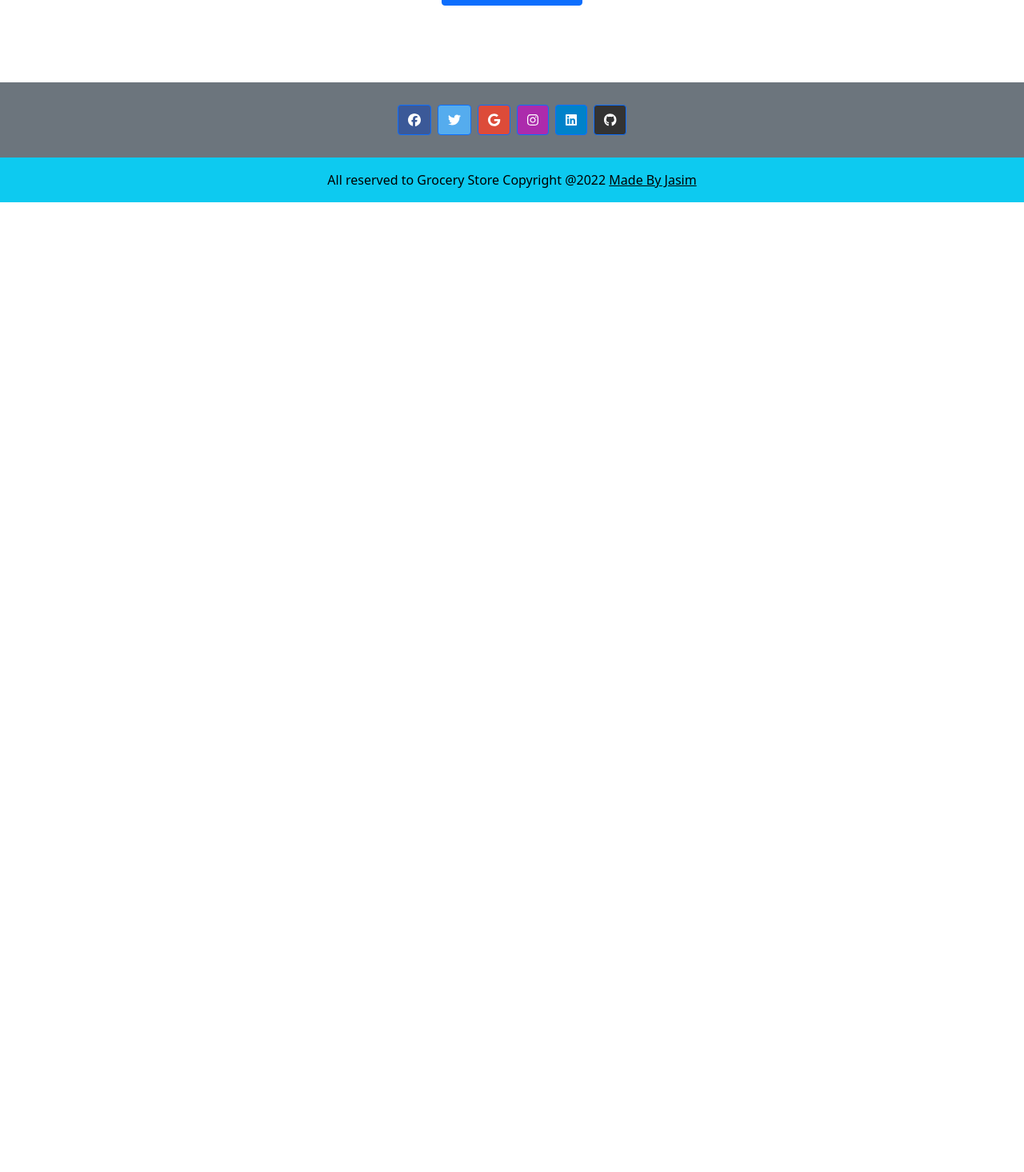
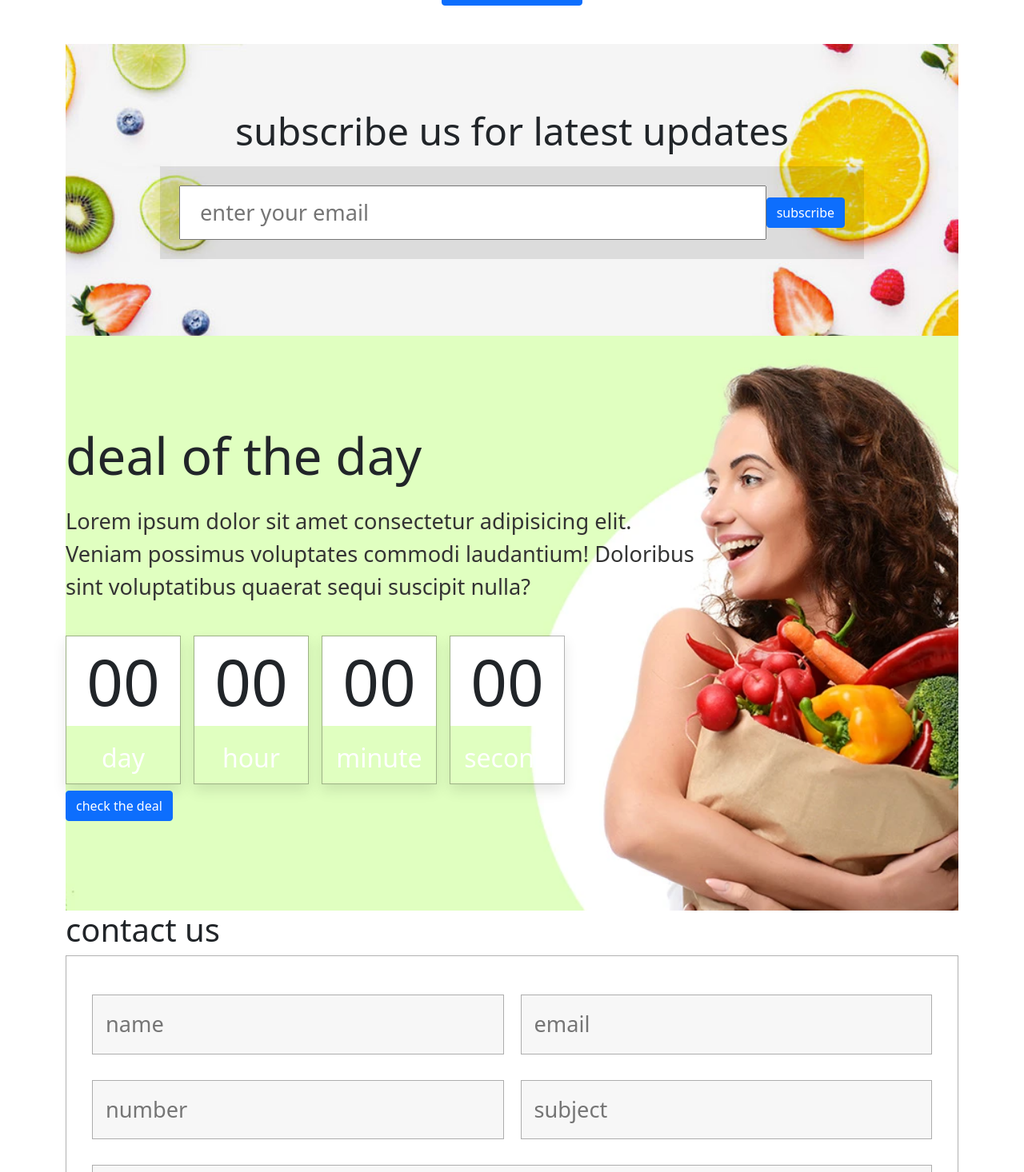
Before and after one commit to jasim-164/Grocery-Store-ClientSide-MERN, a React (Create React App) app: page / in a window 1280 px wide. Shown: the part 264-1730 px from the top of the page at 80% size. Before the commit the page ends 800 px from the top, so only its background shows below. Built offline with nearby package versions, Linux system fonts and the light colour scheme; no server answers.

Commit message:
Extra section added

```diff
--- /dev/null
+++ b/src/componennts/Home/ContactSection/ContactSection.css
@@ -0,0 +1,27 @@
+.contact Form{
+    text-align: center;
+    padding:2rem;
+    border:.1rem solid rgba(0,0,0,.3);
+  }
+
+  .contact Form .inputBox{
+    display: flex;
+    justify-content: space-between;
+    flex-wrap: wrap;
+  }
+
+  .contact Form .inputBox input, .contact Form textarea{
+    padding:1rem;
+    font-size: 1.7rem;
+    background:#f7f7f7;
+    text-transform: none;
+    margin:1rem 0;
+    border:.1rem solid rgba(0,0,0,.3);
+    width: 49%;
+  }
+
+  .contact Form textarea{
+    height: 20rem;
+    resize: none;
+    width: 100%;
+  }
--- /dev/null
+++ b/src/componennts/Home/ContactSection/ContactSection.js
@@ -0,0 +1,36 @@
+import React from 'react';
+import { Form } from 'react-bootstrap';
+import "./ContactSection.css"
+
+const ContactSection = () => {
+    return (
+        <div>
+        <section class="contact" id="contact">
+
+    <h1 class="heading"> <span>contact</span> us </h1>
+
+    <Form action="">
+
+        <div class="inputBox">
+            <input type="text" placeholder="name"/>
+            <input type="email" placeholder="email"/>
+        </div>
+
+        <div class="inputBox">
+            <input type="number" placeholder="number"/>
+            <input type="text" placeholder="subject"/>
+        </div>
+
+        <textarea placeholder="message" name="" id="" cols="30" rows="10"></textarea>
+
+        <input type="submit" value="send message"  className="btn btn-primary"/>
+
+    </Form>
+
+</section>
+
+        </div>
+    );
+};
+
+export default ContactSection;
--- /dev/null
+++ b/src/componennts/Home/DealSection/DealSection.css
@@ -0,0 +1,53 @@
+.deal{
+    background:url(../../../images/deal-bg.jpg) no-repeat;
+    background-position: center;
+    background-size: cover;
+    padding-top: 7rem;
+    padding-bottom: 7rem;
+  }
+
+  .deal .content{
+    max-width: 50rem;
+  }
+
+  .deal .content .title{
+    font-size: 4rem;
+    color:var(--black);
+  }
+
+  .deal .content p{
+    font-size: 1.7rem;
+    padding:1rem 0;
+    color:#333;
+  }
+
+  .deal .content .count-down{
+    display: flex;
+    gap:1rem;
+    padding:.5rem 0;
+  }
+
+  .deal .content .count-down .box{
+    width:9rem;
+    text-align: center;
+    box-shadow: 0 .5rem 1rem rgba(0,0,0,.1);
+    border:.1rem solid rgba(0,0,0,.3);
+  }
+
+  .deal .content .count-down .box h3{
+    color:var(--black);
+    background:#fff;
+    height: 7rem;
+    line-height: 7rem;
+    width:100%;
+    font-size: 5rem;
+  }
+
+  .deal .content .count-down .box span{
+    display: block;
+    background:var(--black);
+    color:#fff;
+    width:100%;
+    padding:.5rem;
+    font-size: 2rem;
+  }
--- /dev/null
+++ b/src/componennts/Home/DealSection/DealSection.js
@@ -0,0 +1,42 @@
+import React from 'react';
+import { Link } from 'react-router-dom';
+import "./DealSection.css"
+const DealSection = () => {
+    return (
+        <div>
+        <section class="deal" id="deal">
+
+        <div class="content">
+
+            <h3 class="title">deal of the day</h3>
+            <p>Lorem ipsum dolor sit amet consectetur adipisicing elit. Veniam possimus voluptates commodi laudantium! Doloribus sint voluptatibus quaerat sequi suscipit nulla?</p>
+
+            <div class="count-down">
+                <div class="box">
+                    <h3 id="day">00</h3>
+                    <span>day</span>
+                </div>
+                <div class="box">
+                    <h3 id="hour">00</h3>
+                    <span>hour</span>
+                </div>
+                <div class="box">
+                    <h3 id="minute">00</h3>
+                    <span>minute</span>
+                </div>
+                <div class="box">
+                    <h3 id="second">00</h3>
+                    <span>second</span>
+                </div>
+            </div>
+
+            <Link to="#" className="btn btn-primary">check the deal</Link>
+
+        </div>
+
+    </section>
+        </div>
+    );
+};
+
+export default DealSection;
--- /dev/null
+++ b/src/componennts/Home/ExtraSection/ExtraSection.css
@@ -0,0 +1,33 @@
+.newsletter{
+    background:url(../../../images/newsletter-bg.jpg) no-repeat;
+    background-size: cover;
+    background-position: center;
+    text-align: center;
+    padding:5rem 2rem;
+  }
+
+  .newsletter h3{
+    font-size: 3rem;
+    color:var(--black);
+  }
+
+  .newsletter Form{
+    max-width: 55rem;
+    display: flex;
+    align-items: center;
+    margin:1rem auto;
+    padding:1.5rem;
+    background:rgba(0,0,0,.1);
+  }
+
+  .newsletter Form .box{
+    width:100%;
+    padding:.7rem 1.5rem;
+    font-size: 1.7rem;
+    color:#333;
+    text-transform: none;
+  }
+
+  .newsletter Form .btn{
+    margin-top: 0;
+  }
--- /dev/null
+++ b/src/componennts/Home/ExtraSection/ExtraSection.js
@@ -0,0 +1,18 @@
+import React from 'react';
+import { Form } from 'react-bootstrap';
+import "./ExtraSection.css"
+const ExtraSection = () => {
+    return (
+        <section class="newsletter">
+
+    <h3>subscribe us for latest updates</h3>
+
+    <Form action="">
+        <input class="box" type="email" placeholder="enter your email"/>
+        <input type="submit" value="subscribe" className="btn btn-primary"/>
+    </Form>
+</section>
+    );
+};
+
+export default ExtraSection;
--- a/src/componennts/Home/Home.js
+++ b/src/componennts/Home/Home.js
@@ -2,6 +2,10 @@ import React,{useState,useEffect} from 'react';
 import { Button } from 'react-bootstrap';
 import { Link } from 'react-router-dom';
 import Product from '../Product/Product'
+import ExtraSection from './ExtraSection/ExtraSection'
+import DealSection from './DealSection/DealSection'
+import ContactSection from './ContactSection/ContactSection';
+
 
 const Home = () => {
     const [datas,setDatas]=useState([]);
@@ -43,7 +47,11 @@ const Home = () => {
             })
         }
         </div>
+
         <Link to="/manageinventory"><div className=" text-center pb-5"><Button variant="primary">Manage Inventories</Button></div></Link>
+        <ExtraSection/>
+        <DealSection/>
+        <ContactSection/>
         </div>
     );
 };
```
Also changed, not shown: src/images/deal-bg.jpg (added), src/images/newsletter-bg.jpg (added).
